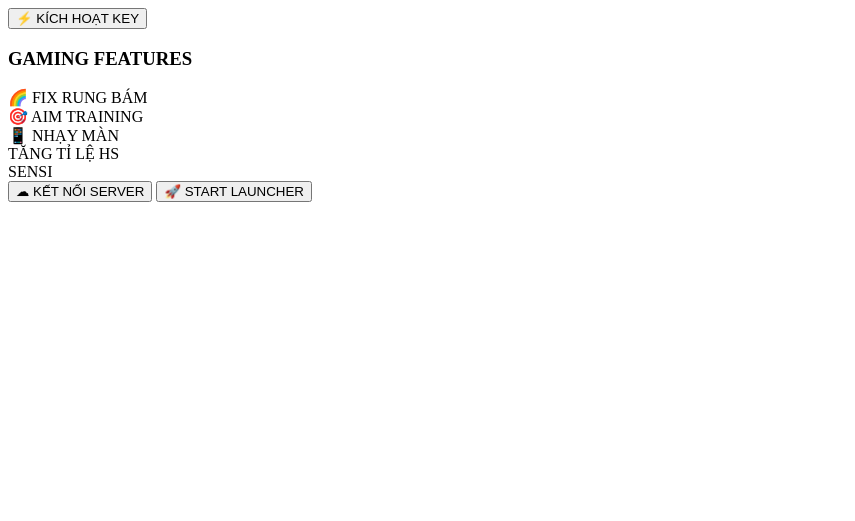
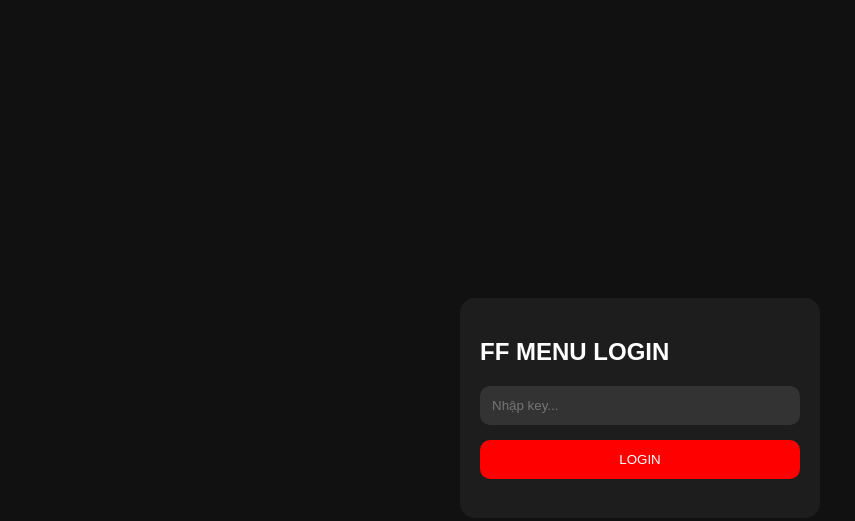
Before and after one commit to hoatran100680-lang/tdungcutes1, a plain HTML site: page indexapp.html in a window 1280 px wide. Shown: the whole page, without its empty margins (0-855 px from the left). Drawn offline with Linux system fonts and the light colour scheme.

Commit message:
Add files via upload

```diff
--- a/indexapp.html
+++ b/indexapp.html
@@ -1,63 +1,149 @@
 <!DOCTYPE html>
-<button onclick="activateKey()">⚡ KÍCH HOẠT KEY</button>
+<html lang="vi">
+<head>
+<meta charset="UTF-8">
+<title>FF MENU</title>
+
+<style>
+
+body{
+    background:#111;
+    font-family:Arial;
+    color:white;
+    display:flex;
+    justify-content:center;
+    align-items:center;
+    height:100vh;
+}
+
+.box{
+    width:320px;
+    background:#1d1d1d;
+    padding:20px;
+    border-radius:15px;
+}
+
+input{
+    width:100%;
+    padding:12px;
+    margin-bottom:15px;
+    border:none;
+    border-radius:10px;
+    background:#333;
+    color:white;
+    box-sizing:border-box;
+}
+
+button{
+    width:100%;
+    padding:12px;
+    border:none;
+    border-radius:10px;
+    background:red;
+    color:white;
+    cursor:pointer;
+}
+
+.menu{
+    display:none;
+    margin-top:20px;
+}
+
+.feature{
+    background:#2a2a2a;
+    padding:12px;
+    border-radius:10px;
+    margin-bottom:10px;
+}
+
+</style>
+</head>
+
+<body>
 
 <div class="box">
-<h3>GAMING FEATURES</h3>
 
-<div class="feature">
-<span>🌈 FIX RUNG BÁM</span>
-<div class="toggle"></div>
+<h2>FF MENU LOGIN</h2>
+
+<input
+type="text"
+id="key"
+placeholder="Nhập key..."
+>
+
+<button onclick="login()">
+LOGIN
+</button>
+
+<h3 id="status"></h3>
+
+<div class="menu" id="menu">
+
+<div class="feature">AIMBOT</div>
+<div class="feature">AIM HEAD</div>
+<div class="feature">NO RECOIL</div>
+<div class="feature">SENSI</div>
+<div class="feature">KHOÁ TÂM</div>
+
 </div>
 
-<div class="feature">
-<span>🎯 AIM TRAINING</span>
-<div class="toggle"></div>
-</div>
-
-<div class="feature">
-<span>📱 NHẠY MÀN</span>
-<div class="toggle"></div>
-</div>
-
-<div class="feature">
-<span>TĂNG TỈ LỆ HS</span>
-<div class="toggle"></div>
-</div>
-
-<div class="feature">
-<span>SENSI</span>
-<div class="toggle"></div>
-</div>
-</div>
-
-<button onclick="connectServer()">☁ KẾT NỐI SERVER</button>
-<button onclick="startLauncher()">🚀 START LAUNCHER</button>
 </div>
 
 <script>
-function activateKey(){
-const key = document.getElementById('keyInput').value.trim();
 
-if(!key){
-alert('Vui lòng nhập key');
-return;
+let deviceId =
+localStorage.getItem("device");
+
+if(!deviceId){
+
+    deviceId =
+    "DEV-" +
+    Math.random()
+    .toString(36)
+    .substring(2,12);
+
+    localStorage.setItem(
+        "device",
+        deviceId
+    );
 }
 
-localStorage.setItem('gaming_key',key);
-alert('PREMIUM ACTIVE');
+async function login(){
+
+    const key =
+    document.getElementById("key").value;
+
+    const req =
+    await fetch(
+        "http://localhost:3000/login",
+        {
+            method:"POST",
+
+            headers:{
+                "Content-Type":"application/json"
+            },
+
+            body:JSON.stringify({
+                key:key,
+                device:deviceId
+            })
+        }
+    );
+
+    const data = await req.json();
+
+    document.getElementById(
+        "status"
+    ).innerHTML = data.message;
+
+    if(data.success){
+
+        document.getElementById(
+            "menu"
+        ).style.display = "block";
+    }
 }
 
-function connectServer(){
-alert('KẾT NỐI SERVER THÀNH CÔNG');
-}
-
-function startLauncher(){
-alert('LAUNCHER STARTED');
-}
-
-console.assert(typeof activateKey === 'function');
-console.assert(typeof connectServer === 'function');
-console.assert(typeof startLauncher === 'function');
 </script>
 
 </body>
```
